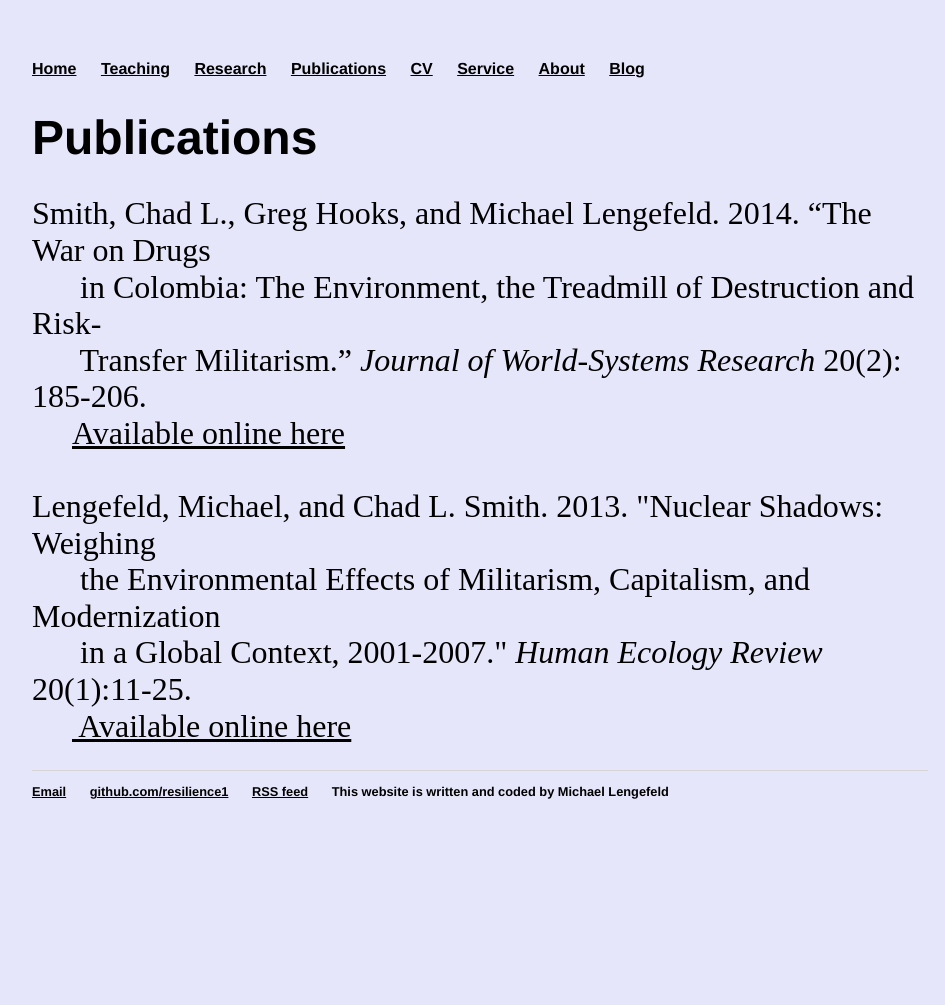
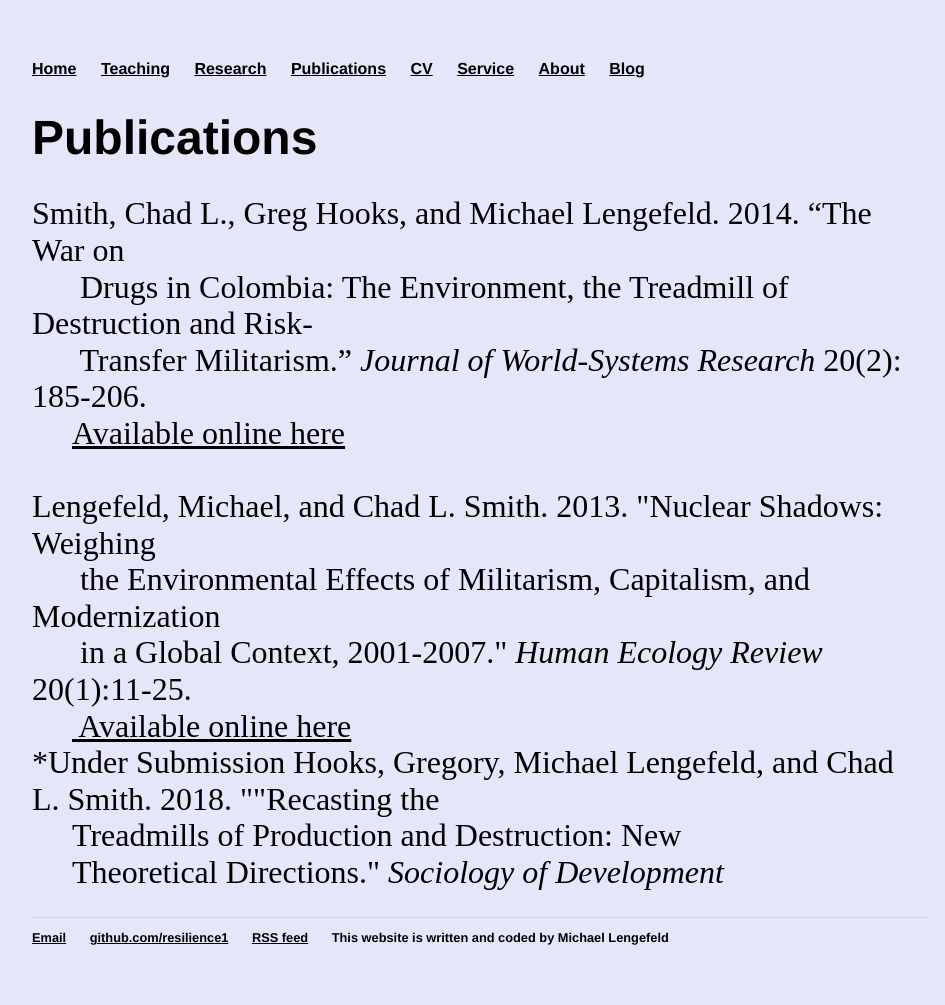
Before and after one commit to resilience1/resilience1.github.io, a Jekyll site: the page built from publications/index.html, in a window 1280 px wide. Shown: the whole page, without its empty margins (160-1105 px from the left). Built offline with Jekyll 4.4.1, drawn with Linux system fonts in a browser that asks for light colours; nearby versions of some CDN libraries; before the commit the page ends 900 px from its top, so only the background shows below that.

Commit message:
Update index.html

```diff
--- a/publications/index.html
+++ b/publications/index.html
@@ -6,9 +6,9 @@ Title: Publications
 <h1>Publications</h1>
 
 
-	<font size="6">	<p>Smith, Chad L., Greg Hooks, and Michael Lengefeld. 2014. “The War on Drugs <br>
+	<font size="6">	<p>Smith, Chad L., Greg Hooks, and Michael Lengefeld. 2014. “The War on <br>
 		&nbsp;&nbsp;&nbsp;&nbsp;&nbsp;
-		     in Colombia: The Environment, the Treadmill of Destruction and Risk-<br>
+		    Drugs in Colombia: The Environment, the Treadmill of Destruction and Risk-<br>
 		&nbsp;&nbsp;&nbsp;&nbsp;&nbsp;
 		Transfer Militarism.” <i>Journal of World-Systems Research</i> 20(2): 185-206.<br>
 		 &nbsp;&nbsp;&nbsp;&nbsp;&nbsp;<a href="http://jwsr.pitt.edu/ojs/index.php/jwsr/article/view/554">Available online here</a><br><br>
@@ -22,4 +22,9 @@ Title: Publications
 		in a Global Context, 2001-2007." <i>Human Ecology Review</i> 20(1):11-25. <br>
 		&nbsp;&nbsp;&nbsp;&nbsp;&nbsp;<a href="https://www.jstor.org/stable/24707568">
 		Available online here</a><br>
+
+	*Under Submission
+		Hooks, Gregory, Michael Lengefeld, and Chad L. Smith. 2018. ""Recasting the <br>
+		&nbsp;&nbsp;&nbsp;&nbsp;&nbsp;Treadmills of Production and Destruction: New <br>
+		&nbsp;&nbsp;&nbsp;&nbsp;&nbsp;Theoretical Directions." <i>Sociology of Development</i>
 	</font>
```
